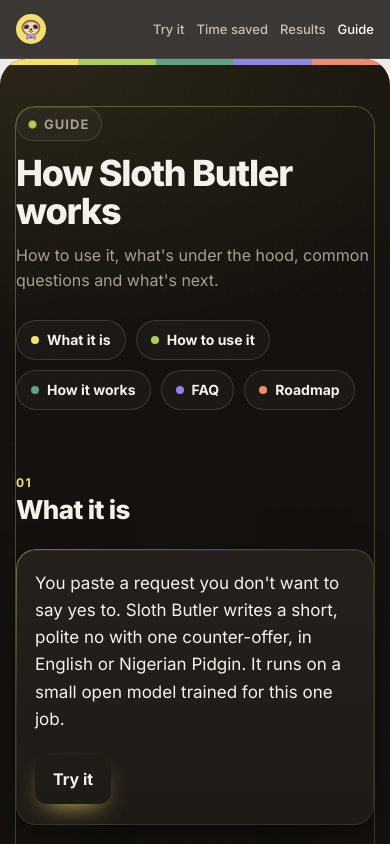
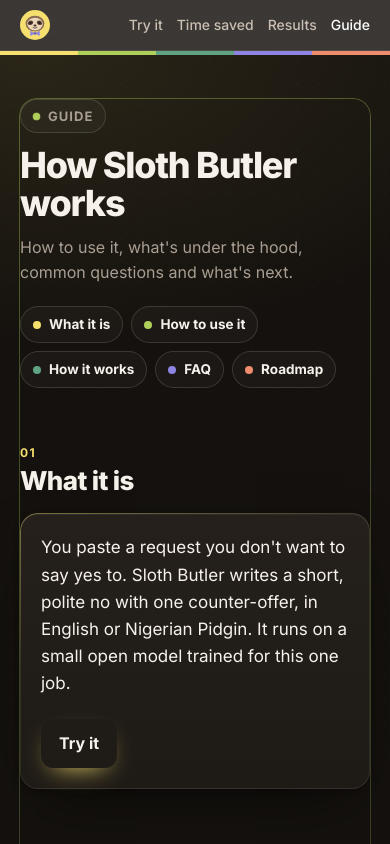
Before and after one commit to comzzy/sloth-butler, a Next.js app in the folder web/: page /guide in a window 390 px wide. Shown: the top 844 px of the page. Built offline with nearby package versions, Linux system fonts and the light colour scheme.

Commit message:
Fix mobile gutters and header on guide and main page

```diff
--- a/web/app/globals.css
+++ b/web/app/globals.css
@@ -348,3 +348,30 @@
 @media (max-width:560px){.g-road{grid-template-columns:1fr}.g-sample{align-items:flex-start}}
 @media (max-width:480px){.site-header .brand span{display:none}}
 @media (prefers-reduced-motion:reduce){.g-node::before{transform:none!important;transition:none!important}.g-node::after{opacity:1!important;transition:none!important}.g-a,.g-a-in,.g-q i::before,.g-q i::after{transition:none!important}}
+
+/* Mobile gutters: one 20px gutter for everything, no framed outer container */
+main:focus,[tabindex="-1"]:focus{outline:none}
+@media (max-width:640px){
+  .site-header{padding:10px 20px}
+  main#top{padding-left:20px;padding-right:20px}
+  .stage{padding-left:20px;padding-right:20px;border-radius:0}
+  .stage::before{height:4px}
+  .stage-inner{max-width:none}
+  .card{padding:20px;border-radius:18px}
+  .stage-head,.g-head{padding:0;margin-left:0;margin-right:0}
+  .stage-head{margin-bottom:28px}
+  .g-sec{margin-top:56px}
+  .g-head{margin-bottom:18px}
+  .g-toc{gap:8px;margin-top:22px}
+  .g-toc a{padding:7px 12px;font-size:13.5px}
+  .g-step{padding:16px 18px;gap:14px}
+  .g-flow{padding:20px}
+  .g-samples{padding:20px}
+  .site-footer{padding:24px 20px 32px}
+}
+@media (max-width:520px){
+  .site-header .brand span{display:none}
+  nav{gap:14px}
+  nav a{font-size:14px}
+}
+@media (max-width:370px){nav{gap:11px}nav a{font-size:13px}.site-header .brand svg{width:28px;height:28px}}
```
Also changed, not shown: web/screenshots/v6-guide-mobile-412.png (added), web/screenshots/v6-guide-mobile-steps.png (added).
